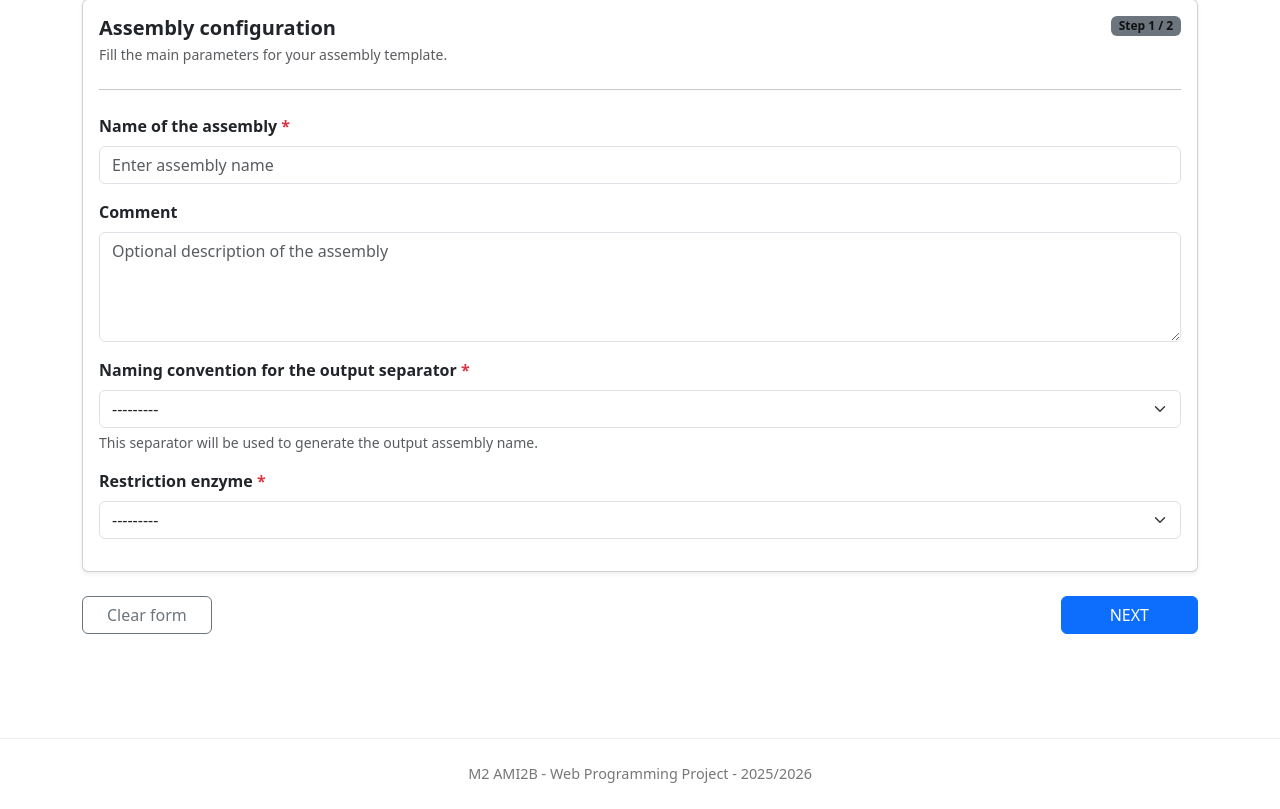
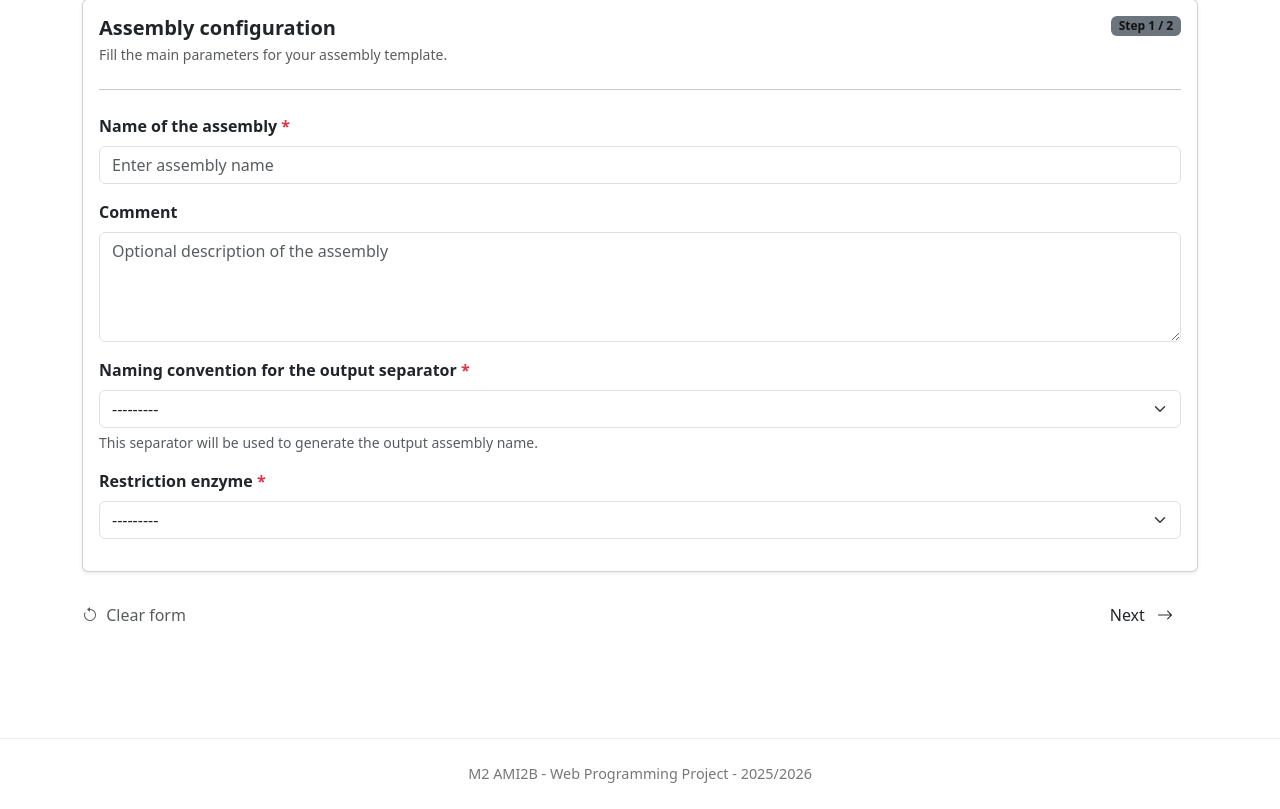
Before and after one commit to MiguelSenHer/projet-web-G4, a Django app: page /designer/properties/ in a window 1280 px wide. Shown: the part 210-1019 px from the top of the page. Run offline with Django 5.2, Linux system fonts and the light colour scheme; a user stored in the database is signed in; parts of the project's set-up code (start-up, migrations or seed data) failed here and were passed over.

Commit message:
delete button. + partial solution for bug

```diff
--- a/src/browse/urls.py
+++ b/src/browse/urls.py
@@ -10,4 +10,5 @@ urlpatterns = [
     path('<int:pk>/download/', views.assembly_download, name='assembly_download'),
     path('<int:pk>/', views.assembly_details, name='assembly_details'),
     path('<int:pk>/copy/', views.copy_assembly, name='copy_assembly'),
+    path('<int:pk>/delete/', views.delete_assembly, name='delete_assembly'),
 ] + static(settings.MEDIA_URL, document_root=settings.MEDIA_ROOT)
--- a/src/designer/templates/designer/designer_properties.html
+++ b/src/designer/templates/designer/designer_properties.html
@@ -114,18 +114,18 @@ Assembly Designer - InSillyClo
       </div>
 
       <!-- Actions -->
-      <div class="d-flex flex-wrap justify-content-between align-items-center gap-3">
+      <div class="d-flex justify-content-between align-items-center">
+    <a href="{% url 'designer:designer_properties' %}"
+       class="text-decoration-none text-muted">
+        <i class="bi bi-arrow-counterclockwise me-1"></i>
+        Clear form
+    </a>
+    <button class="btn btn-auto px-4" type="submit">
+        Next
+        <i class="bi bi-arrow-right ms-2"></i>
+    </button>
+</div>
 
-        <a href="{% url 'designer:designer_properties' %}?reset"
-           class="btn btn-outline-secondary px-4">
-          Clear form
-        </a>
-
-        <button type="submit" class="btn btn-primary px-5">
-          NEXT
-        </button>
-
-      </div>
 
     </form>
 
```
Also changed, not shown: src/browse/templates/browse/browse.html (+9 -0 lines), src/browse/views.py (+8 -0 lines).
